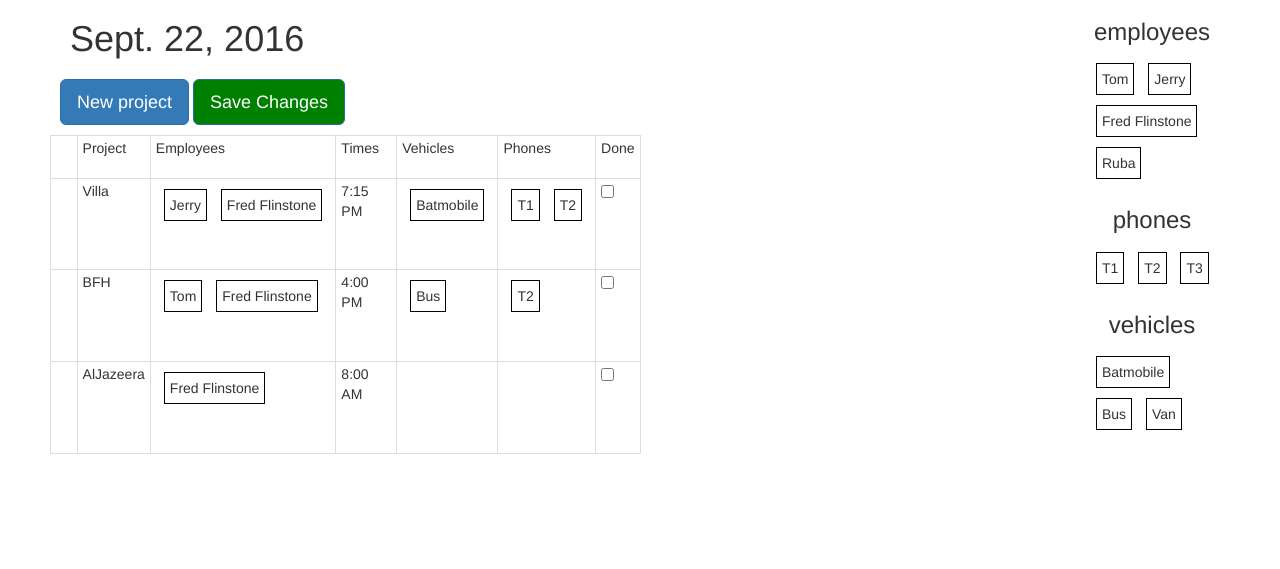
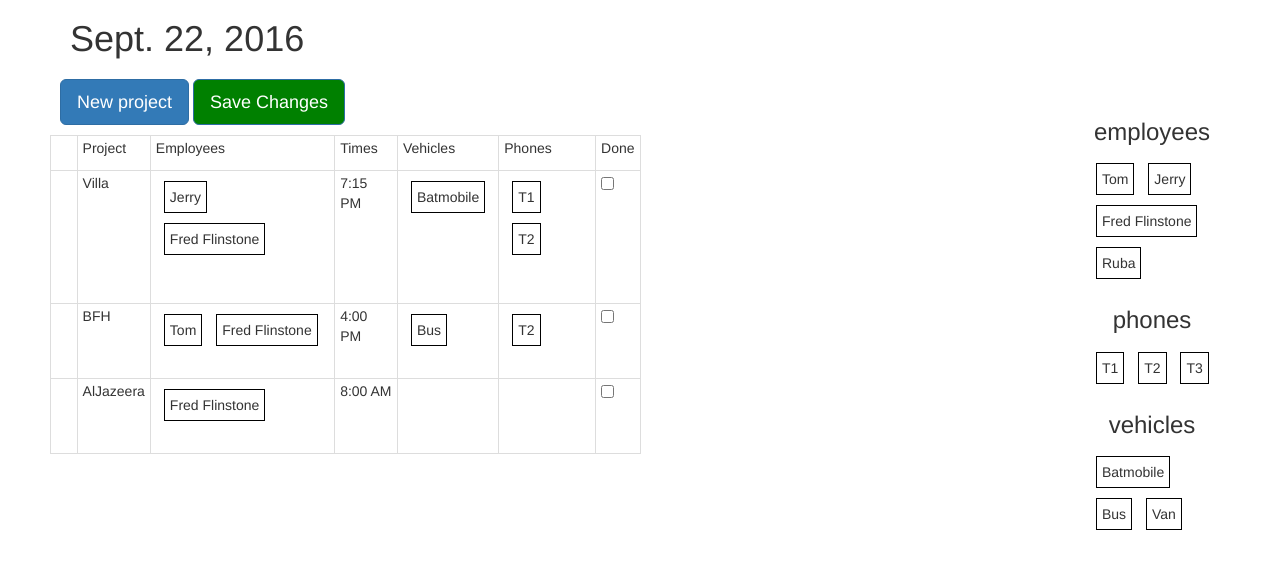
Before and after one commit to rubacalypse/alabama, a Django app: page / in a window 1280 px wide. Shown: the part 51-620 px from the top of the page. Run offline with Django 3.2, Linux system fonts and the light colour scheme; data comes from the database, SQL or seed files in the repository; some libraries are stand-ins or nearby versions.

Commit message:
Layout changes 4 lyfe

```diff
--- a/daily/static/daily/daily.css
+++ b/daily/static/daily/daily.css
@@ -96,7 +96,7 @@ h3 {
 }
 
 #sources {
-  margin: 0px;
+  margin: 100px auto;
   order: 3;
   position: absolute;
   left: 85%;
@@ -121,21 +121,25 @@ h3 {
 }
 
 .daily-vehicle-list {
-  max-width: auto;
-  overflow: hidden;
-  white-space: nowrap;
+  display: flex;
+  width: auto;
+  -webkit-flex-flow: row wrap;
+  flex-flow: row wrap;
 }
 
 
 .daily-phone-list {
-  max-width: auto;
-  overflow: hidden;
-  white-space: nowrap;
+  display: flex;
+  width: auto;
+  -webkit-flex-flow: row wrap;
+  flex-flow: row wrap;
 }
+
 .daily-employee-list {
-  max-width: 505px;
-  overflow: hidden;
-  white-space: nowrap;
+  display: flex;
+  width: auto;
+  -webkit-flex-flow: row wrap;
+  flex-flow: row wrap;
 }
 
 #daily-view {
@@ -143,14 +147,15 @@ h3 {
   justify-content: space-around;
   align-items: baseline;
   display: flex;
-  max-width: 1200px;
+  max-width: 100%;
+  //max-width: 1200px;
   -webkit-flex-flow: row wrap;
   flex-flow: row wrap;
 }
 
 #daily-table {
   flex: 1;
-  width: auto;
+  max-width: 80%;
 }
 
 ol {
```
